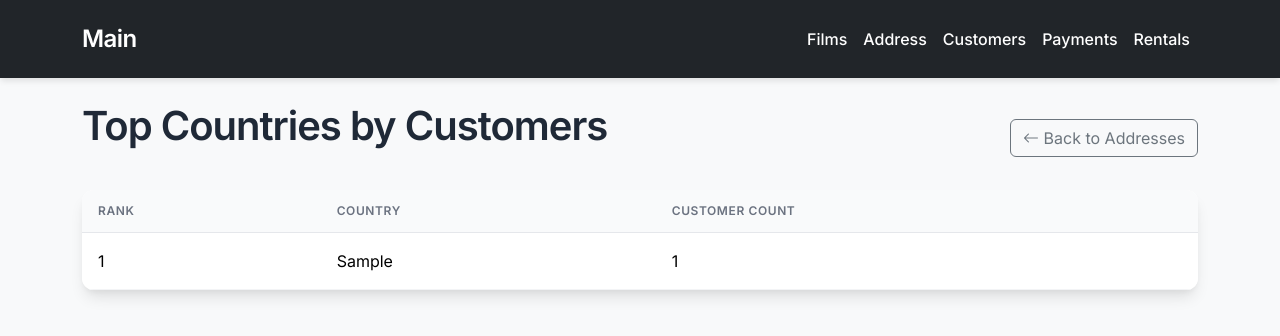
After one commit to ituitis20-yilmazal19/DataTrack, a Flask app: page /address/top-countries in a window 1280 px wide. The commit adds this page. Shown: the top 336 px of the page. Run offline with Flask 3, Linux system fonts and the light colour scheme; tables that the repository leaves empty hold one stand-in row (values such as "Sample post").

Commit message:
Top countries page made functional

```diff
--- a/progress/tunahangecit.txt
+++ b/progress/tunahangecit.txt
@@ -9,3 +9,4 @@ tunahangecit's progress
 7- Address addition route added to app.py file, location column dropped from address table and made detail page functional for update operation
 8- Address creation page template added to templates folder, corresponding line changed inside routing
 9- Top countries with customer count complex query and next page functionality added
+10- Top countries page made functional, some little changes made on address, address edit and address add pages for accordance to other pages UI
--- a/templates/address.html
+++ b/templates/address.html
@@ -45,7 +45,7 @@
     </select>
   </div>
   <div class="col-md-2">
-    <button class="btn btn-primary w-100" type="submit">Search</button>
+    <button class="btn btn-primary w-100" type="submit">Filter</button>
   </div>
 </form>
 
@@ -77,9 +77,6 @@
           <td>{{ addr.country }}</td>
           <td class="text-end">
             <a class="btn btn-sm btn-outline-primary" href="{{ url_for('address_detail', address_id=addr.address_id) }}">Edit</a>
-            <form method="POST" action="{{ url_for('address_delete', address_id=addr.address_id) }}" class="d-inline" onsubmit="return confirm('Are you sure you want to delete this address?');">
-              <button type="submit" class="btn btn-sm btn-outline-danger">Delete</button>
-            </form>
           </td>
         </tr>
         {% endfor %}
--- /dev/null
+++ b/templates/address_top_countries.html
@@ -0,0 +1,37 @@
+{% extends "base.html" %}
+{% block title %}Top Countries by Customers{% endblock %}
+
+{% block content %}
+<div class="d-flex justify-content-between align-items-center mb-3">
+  <h1>Top Countries by Customers</h1>
+  <a href="{{ url_for('address') }}" class="btn btn-outline-secondary">
+    <i class="bi bi-arrow-left"></i> Back to Addresses
+  </a>
+</div>
+
+<div class="card">
+  <div class="table-responsive">
+    <table class="table table-sm align-middle mb-0">
+      <thead class="table-light">
+        <tr>
+          <th>Rank</th>
+          <th>Country</th>
+          <th>Customer Count</th>
+        </tr>
+      </thead>
+      <tbody>
+        {% for row in rows %}
+        <tr>
+          <td>{{ row.rank }}</td>
+          <td>{{ row.country }}</td>
+          <td>{{ row.customer_count }}</td>
+        </tr>
+        {% endfor %}
+        {% if rows|length == 0 %}
+        <tr><td colspan="3" class="text-center py-4"><em>No data</em></td></tr>
+        {% endif %}
+      </tbody>
+    </table>
+  </div>
+</div>
+{% endblock %}
--- a/utils/table_operations.py
+++ b/utils/table_operations.py
@@ -562,12 +562,12 @@ class Addresses:
             cur.execute(sql, params)
             return cur.fetchone()[0]
 
-    def top_countries_by_customers(self, min_customers: int = 5, limit: int = 10):
+    def top_countries_by_customers(self, limit: int = 20):
         """
-        Top countries by customer count (filtered by minimum customers).
-        Returns: customer_count, country
+        Top countries by customer count.
+        Returns: rank, customer_count, country
         """
-        query = """
+        sql = """
             SELECT
                 COUNT(*) AS customer_count,
                 co.country
@@ -576,13 +576,18 @@ class Addresses:
             JOIN country co ON c.country_id = co.country_id
             JOIN customer cus ON a.address_id = cus.address_id
             GROUP BY co.country
-            HAVING customer_count > %s
             ORDER BY customer_count DESC
             LIMIT %s
         """
+        params = [limit]
+
         with self.connection_factory() as cn, cn.cursor(dictionary=True) as cur:
-            cur.execute(query, (min_customers, limit))
-            return cur.fetchall()
+            cur.execute(sql, params)
+            results = cur.fetchall()
+            # Python'da rank ekle
+            for idx, row in enumerate(results, start=1):
+                row['rank'] = idx
+            return results
 
 class Payments:
     """Data-access helpers for the payment table."""
```
Also changed, not shown: templates/address_add.html (+4 -4 lines), templates/address_detail.html (+12 -7 lines).
